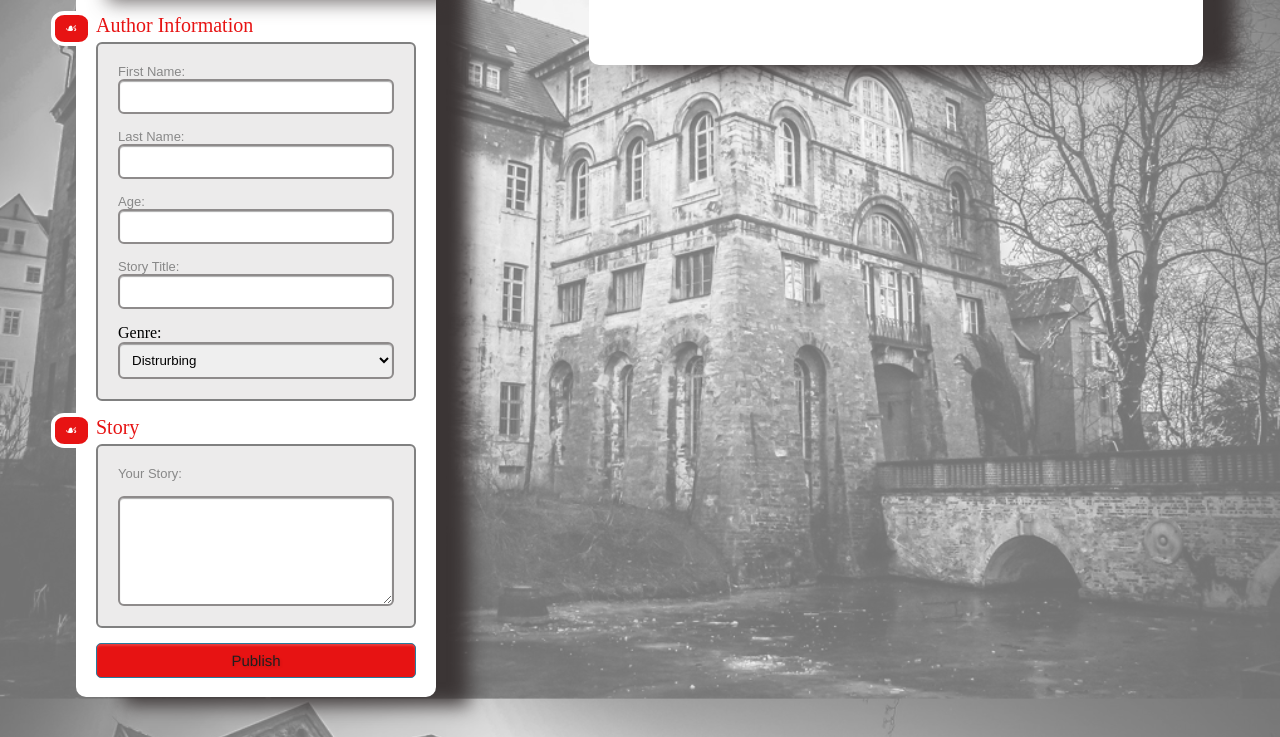
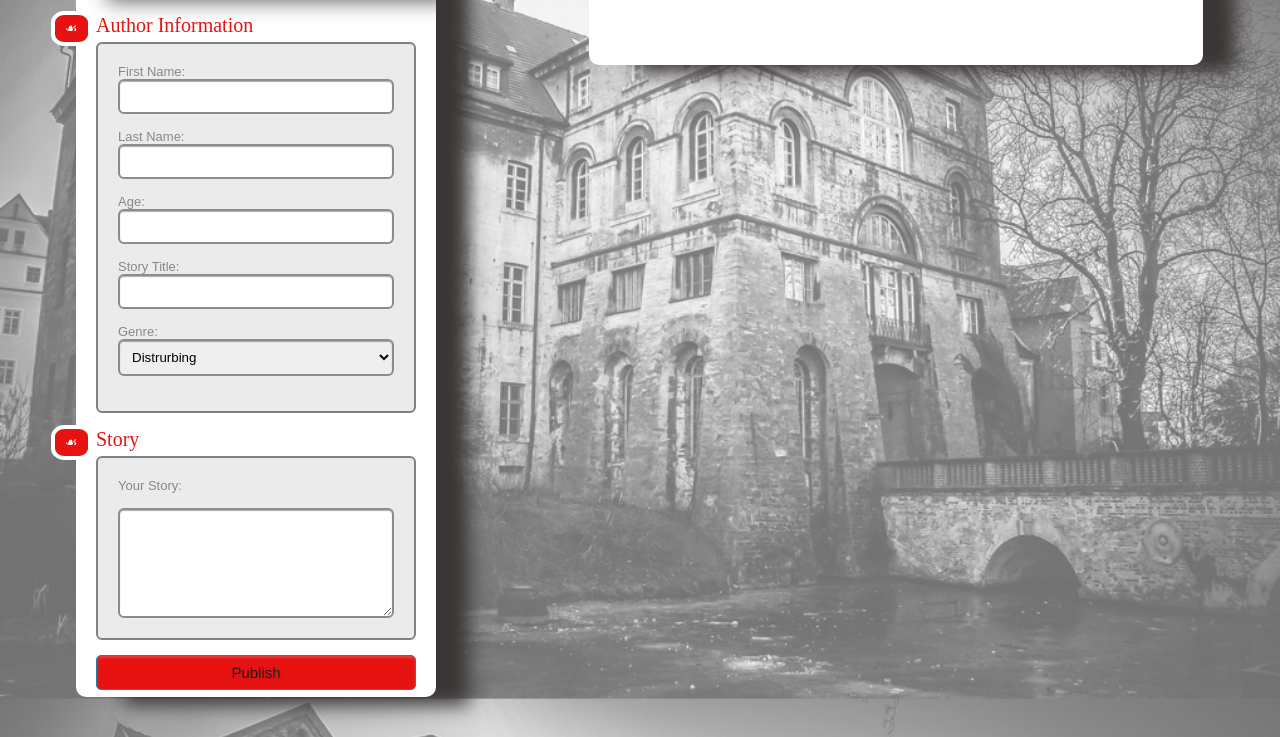
Before and after one commit to qceka88/WebApp, a plain HTML site: page index.html in a window 1280 px wide. Shown: the part 153-890 px from the top of the page. Drawn offline with Linux system fonts and the light colour scheme.

Commit message:
Update index.html

```diff
--- a/index.html
+++ b/index.html
@@ -31,14 +31,14 @@
           <label>Story Title:
             <input type="text" id="story-title" name="field5" />
           </label>
-           <lavel>Genre:
+           <label>Genre:
             <select name="field4" id="genre">
               <option value="Disturbing">Distrurbing</option>
               <option value="Psyhological">Psyhological</option>
               <option value="Killer">Killer</option>
               <option value="Monsters">Monsters</option>
               <option value="Paranormal">Paranormal</option></select>
-          </lavel>
+          </label>
 
         </div>
 
```
